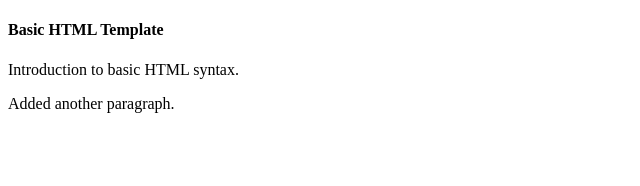
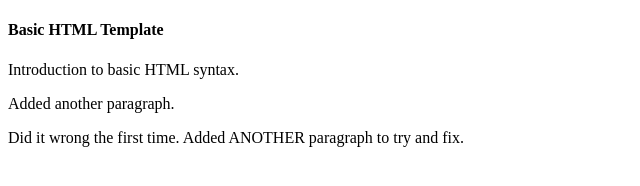
Before and after one commit to jennatheexplora/HTML-AND-CSS-PROJECTS, a plain HTML site: page Basic_HTML_0.html in a window 1280 px wide. Shown: the whole page, without its empty margins (0-640 px from the left). Drawn offline with Linux system fonts and the light colour scheme.

Commit message:
trying again to do this right

```diff
--- a/Basic_HTML_0.html
+++ b/Basic_HTML_0.html
@@ -11,5 +11,6 @@
         </header>
         <p>Introduction to basic HTML syntax.</p>
         <p>Added another paragraph.</p>
+        <p>Did it wrong the first time. Added ANOTHER paragraph to try and fix.</p>
     </body>
 </html>
```
